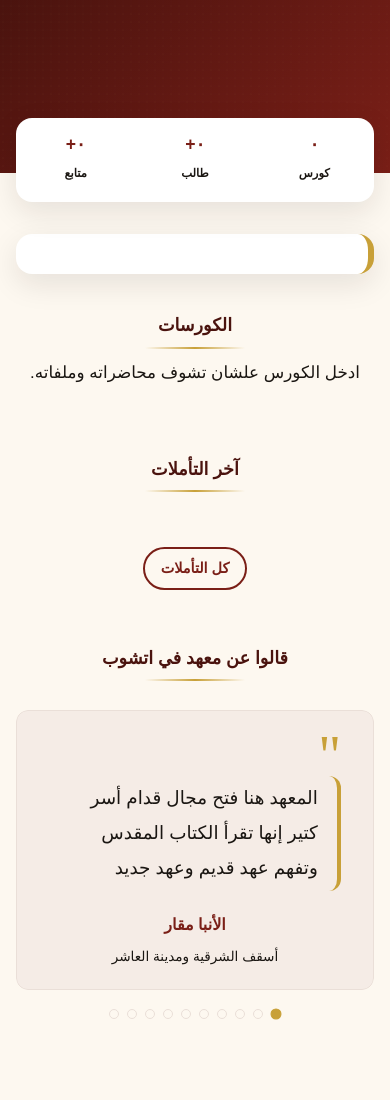
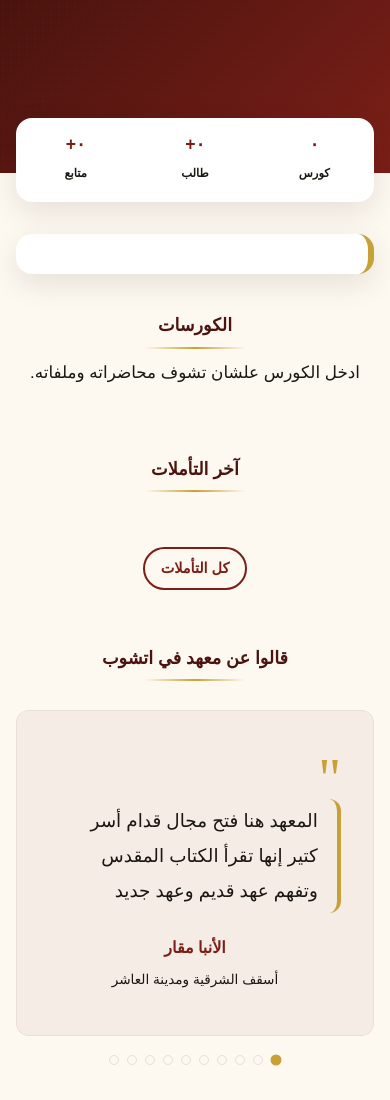
Before and after one commit to kerolousgerges255-dot/fe-etshoob-site, a website with bundled scripts: page site/index.html in a window 390 px wide. Built offline with nearby package versions, Linux system fonts and the light colour scheme; no server answers.

Commit message:
fix: testimonials carousel adapts to content on mobile (min-height)

```diff
--- a/site/css/style.css
+++ b/site/css/style.css
@@ -263,7 +263,7 @@ html{scroll-behavior:smooth}
 
   /* Testimonials carousel */
   .testimonials-carousel{max-width:100%}
-  .testimonials-track{height:320px}
+  .testimonials-track{min-height:320px}
   .testimonial-slide{padding:1.5rem 1.2rem}
   .quote-mark{font-size:2.5rem}
 
@@ -310,7 +310,7 @@ html{scroll-behavior:smooth}
   .stat b{font-size:clamp(1.1rem,3vw,1.4rem)}
   .stat span{font-size:.72rem}
 
-  .testimonials-track{height:260px}
+  .testimonials-track{min-height:260px}
   .testimonial-slide{padding:1.2rem 1rem}
   .quote-mark{font-size:2rem}
 
@@ -335,7 +335,7 @@ html{scroll-behavior:smooth}
   .stats-in{padding:.9rem 0}
   .stat b{font-size:clamp(1.4rem,3.2vw,1.7rem)}
 
-  .testimonials-track{height:280px}
+  .testimonials-track{min-height:280px}
   .testimonial-slide{padding:1.4rem 1.1rem}
   .quote-mark{font-size:2.2rem}
 
@@ -361,7 +361,7 @@ html{scroll-behavior:smooth}
   .stats-in{padding:1rem 0}
   .stat b{font-size:clamp(1.5rem,3.5vw,1.9rem)}
 
-  .testimonials-track{height:290px}
+  .testimonials-track{min-height:290px}
   .testimonial-slide{padding:1.6rem 1.3rem}
   .quote-mark{font-size:2.4rem}
 
@@ -416,7 +416,7 @@ body.shield-off main,body.shield-off #site-header,body.shield-off #site-footer{v
 
 /* Testimonials carousel */
 .testimonials-carousel{position:relative;max-width:800px;margin-inline:auto}
-.testimonials-track{overflow:hidden;border-radius:12px;position:relative;height:280px}
+.testimonials-track{overflow:hidden;border-radius:12px;position:relative;min-height:280px}
 .testimonial-slide{position:absolute;inset:0;width:100%;height:100%;transition:transform .5s ease,opacity .5s ease;display:flex;flex-direction:column;justify-content:center;padding:2.5rem 2rem;background:var(--tint);border:1px solid var(--line);border-radius:12px}
 .testimonial-slide.active{position:relative;transform:translateX(0);opacity:1}
 .testimonial-slide:not(.active){opacity:0;pointer-events:none}
```
